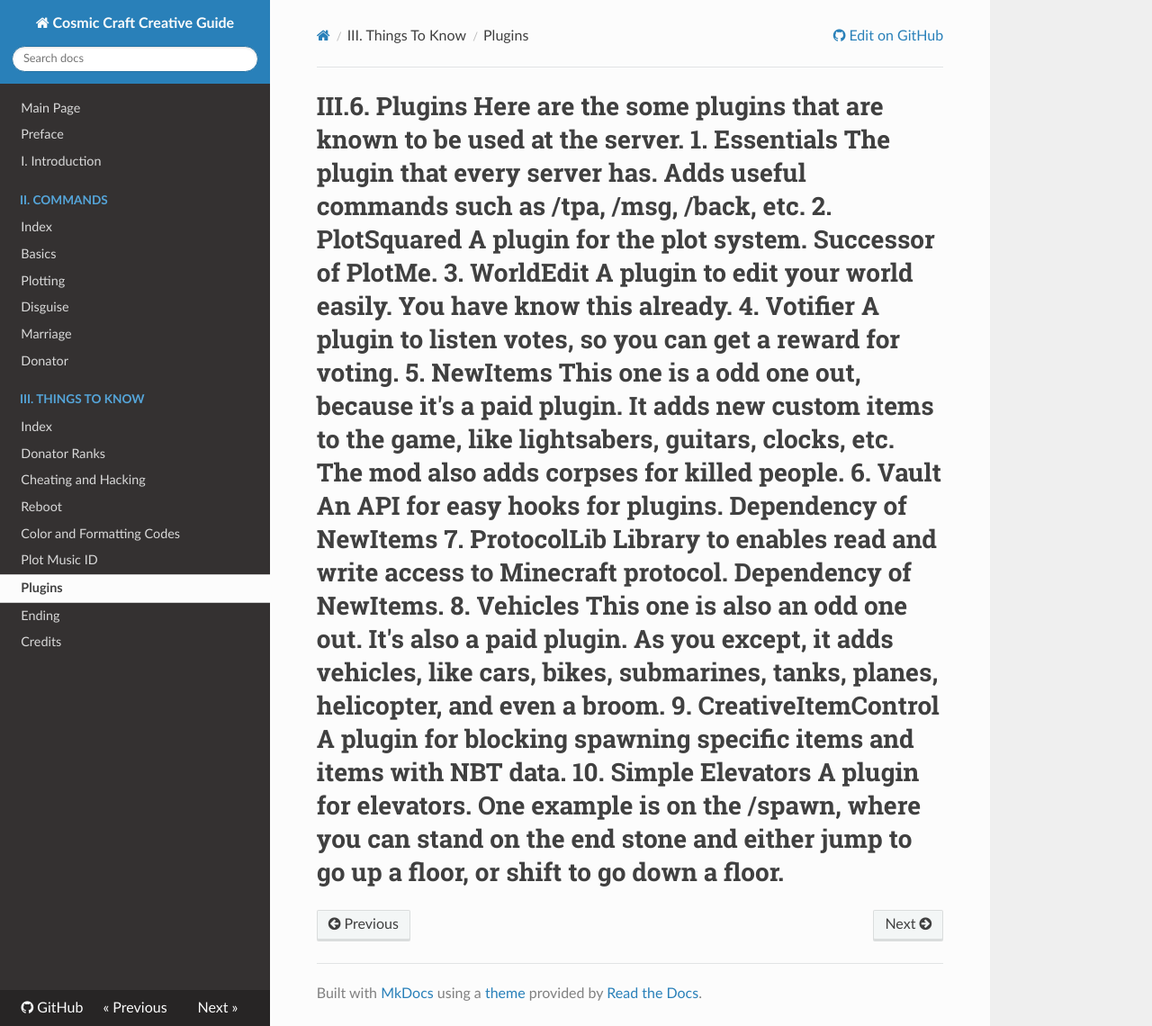
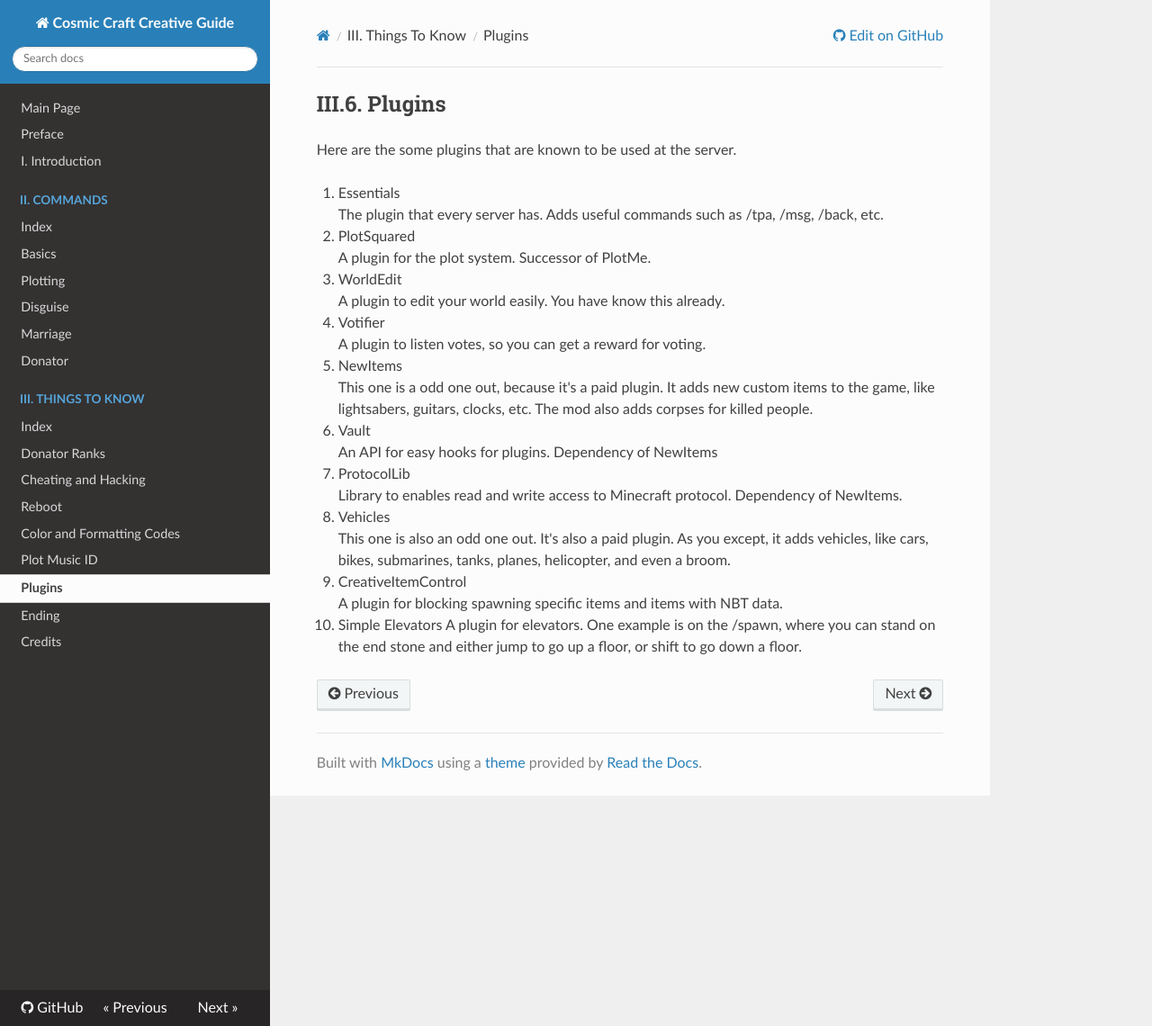
Before and after one commit to limejuce/cc-creative-guide, an MkDocs documentation site: the page built from docs/things/plugins.md, in a window 1280 px wide and 1140 px high. Shown: the whole window at 90% size. Built offline with MkDocs 1.6.1, drawn with Linux system fonts in a browser that asks for light colours; nearby versions of some CDN libraries; old or Windows-style settings are respelled for this version of MkDocs.

Commit message:
that's a crucial error

```diff
--- a/docs/things/plugins.md
+++ b/docs/things/plugins.md
@@ -1,4 +1,4 @@
-<h1>III.6. Plugins
+<h2>III.6. Plugins</h2>
 
 Here are the some plugins that are known to be used at the server.
 
```
